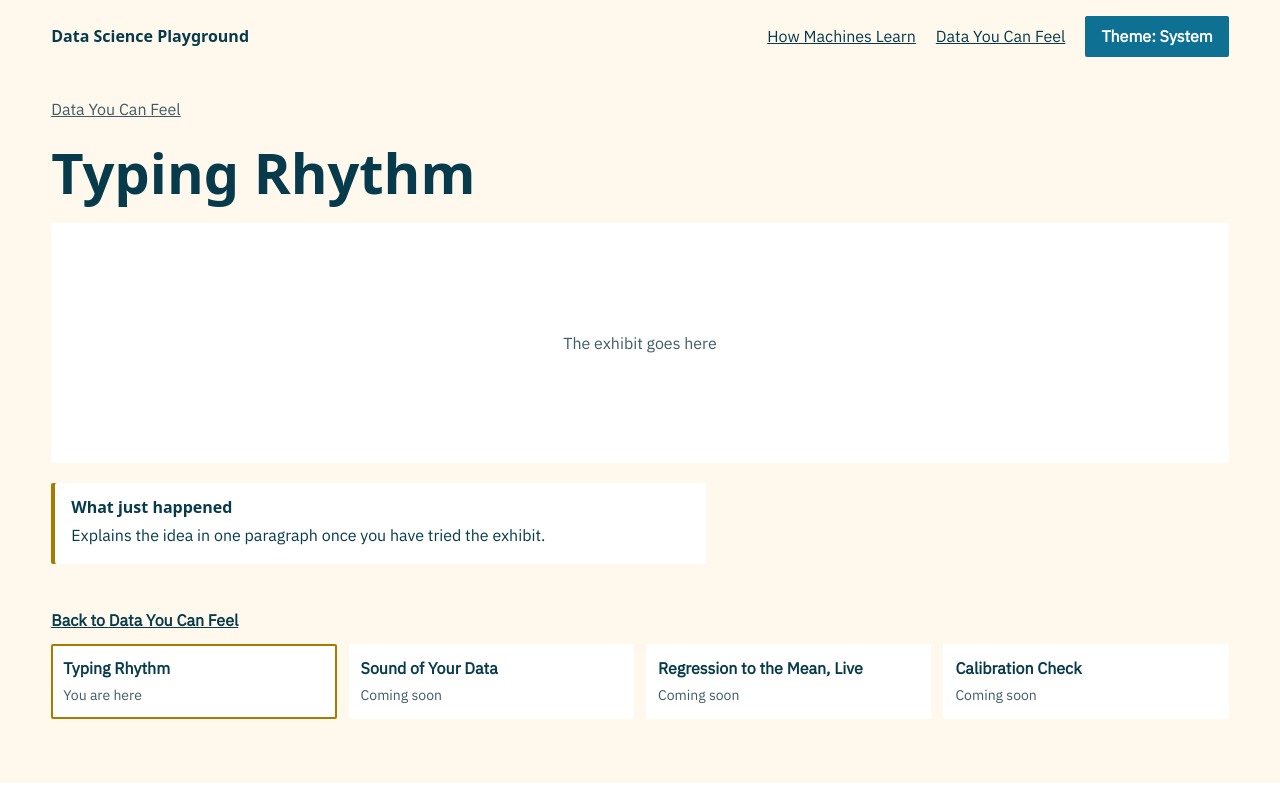
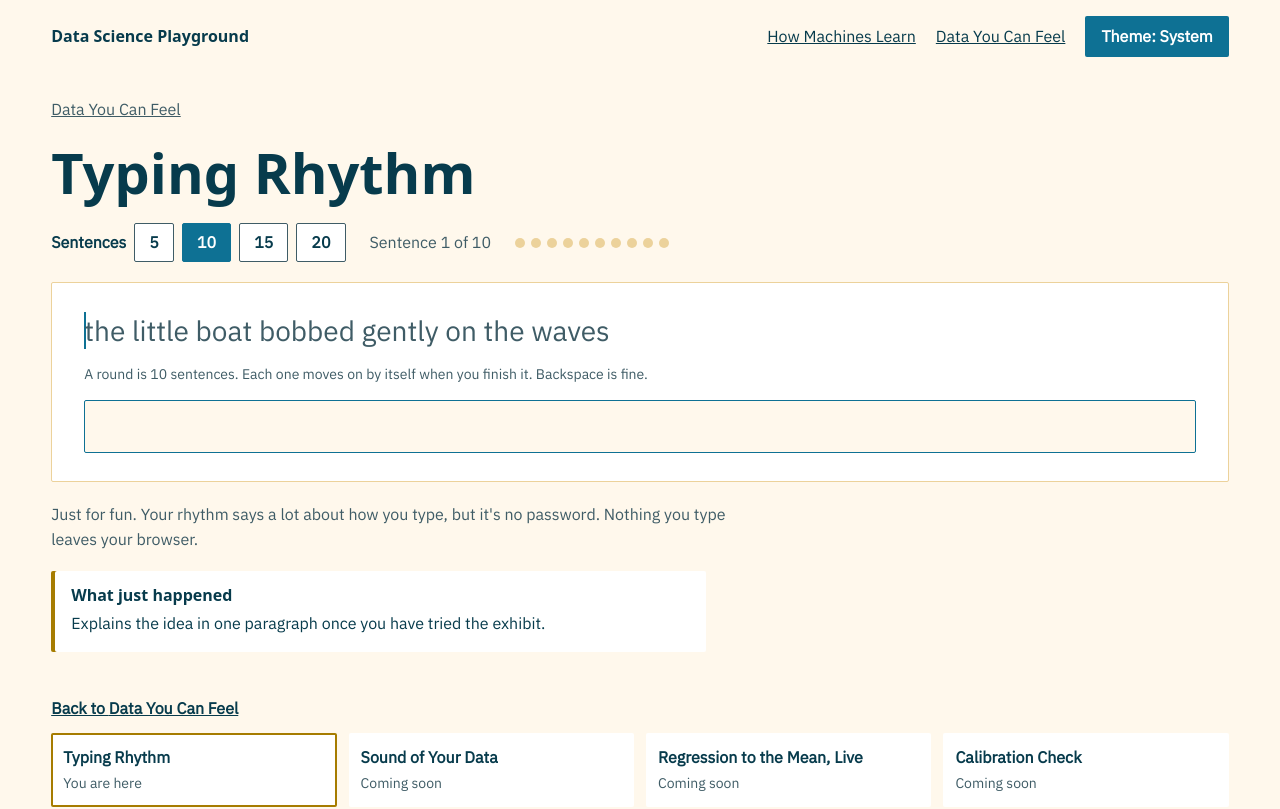
Before and after one commit to roshantariq/Data-Science-Playground, a React (Vite) app: page /feel/typing-rhythm in a window 1280 px wide. Shown: the top 809 px of the page. Built offline with nearby package versions, Linux system fonts and the light colour scheme; a web font is replaced by a local one.

Commit message:
Add the Typing Rhythm typing screen

```diff
--- a/src/App.css
+++ b/src/App.css
@@ -441,6 +441,146 @@ p {
   accent-color: var(--action);
 }
 
+/* Typing Rhythm */
+.typing {
+  display: grid;
+  gap: 20px;
+}
+
+.typing-bar {
+  display: flex;
+  flex-wrap: wrap;
+  align-items: center;
+  gap: 12px 24px;
+}
+
+.typing-bar [role='group'] {
+  display: flex;
+  align-items: center;
+  gap: 8px;
+  font-weight: 600;
+}
+
+.typing-bar button {
+  font: inherit;
+  padding: 6px 14px;
+  border: 1.5px solid var(--text-muted);
+  border-radius: var(--radius);
+  background: var(--surface);
+  color: var(--text);
+  cursor: pointer;
+}
+
+.typing-bar button[aria-pressed='true'] {
+  border-color: var(--action);
+  background: var(--action);
+  color: var(--on-action);
+}
+
+.typing-bar p {
+  color: var(--text-muted);
+}
+
+.typing-dots {
+  display: flex;
+  flex-wrap: wrap;
+  gap: 6px;
+  margin: 0;
+  padding: 0;
+  list-style: none;
+}
+
+.typing-dots li {
+  width: 10px;
+  height: 10px;
+  border-radius: 50%;
+  background: var(--grid);
+}
+
+.typing-dots li.done {
+  background: var(--feel-mark);
+}
+
+.typing-card {
+  display: grid;
+  gap: 14px;
+  padding: 28px 32px;
+  background: var(--surface);
+  border: 1px solid var(--grid);
+  border-radius: var(--radius);
+}
+
+.typing-card ul {
+  margin: 0;
+  padding-left: 1.25em;
+}
+
+.typing-card button {
+  justify-self: start;
+  font: inherit;
+  font-weight: 600;
+  padding: 8px 16px;
+  border: 0;
+  border-radius: var(--radius);
+  background: var(--action);
+  color: var(--on-action);
+  cursor: pointer;
+}
+
+.typing-target {
+  font-size: var(--text-xl);
+  line-height: 1.4;
+  white-space: pre-wrap;
+}
+
+.typing-target span {
+  color: var(--text-muted);
+}
+
+.typing-target .ok {
+  color: var(--text);
+}
+
+.typing-target .wrong {
+  color: var(--on-feel);
+  background: var(--feel);
+  text-decoration: underline wavy;
+  text-underline-offset: 6px;
+}
+
+.typing-target .next {
+  box-shadow: inset 2px 0 0 var(--action);
+}
+
+.typing-card label,
+.typing-note {
+  color: var(--text-muted);
+}
+
+.typing-card label {
+  font-size: var(--text-sm);
+}
+
+.typing-card input {
+  font: inherit;
+  font-size: var(--text-lg);
+  padding: 10px 14px;
+  border: 1.5px solid var(--action);
+  border-radius: var(--radius);
+  background: var(--bg);
+  color: var(--text);
+}
+
+@media (max-width: 699px) {
+  .typing-card {
+    padding: 20px 16px;
+  }
+}
+
+.typing-note {
+  max-width: 72ch;
+}
+
 .panel {
   display: grid;
   gap: 6px;
--- /dev/null
+++ b/src/exhibits/typing-rhythm/TypingRound.tsx
@@ -0,0 +1,200 @@
+import { useEffect, useMemo, useRef, useState } from 'react'
+import { pickSentences } from './sentences.ts'
+import {
+  roundStats,
+  score,
+  standing,
+  STATS,
+  type Key,
+  type Sentence,
+  type Stat,
+} from './stats.ts'
+
+const LENGTHS = [5, 10, 15, 20]
+const NAMES: Record<Stat, string> = {
+  speed: 'Speed',
+  accuracy: 'Accuracy',
+  steadiness: 'Steadiness',
+  touch: 'Touch',
+  rollover: 'Rollover',
+  wordstarts: 'Word starts',
+}
+
+// Letters, space and Backspace are kept; any other key (Shift, arrows...) is
+// a break, so no gap is measured across it.
+const keyName = (key: string) =>
+  /^[a-z]$/i.test(key)
+    ? key.toLowerCase()
+    : key === ' ' || key === 'Backspace'
+      ? key
+      : null
+
+export function TypingRound() {
+  const [round, setRound] = useState(() => pickSentences(10))
+  const [done, setDone] = useState<Sentence[]>([])
+  const [typed, setTyped] = useState('')
+  const [measured, setMeasured] = useState(false)
+  const [started, setStarted] = useState(false) // focus the box only once someone picks
+  const input = useRef<HTMLInputElement>(null)
+  // Key timings and letters stay in page memory only.
+  const keys = useRef<Key[]>([])
+  const held = useRef(new Map<string, NonNullable<Key>>()) // by e.code, until released
+  const index = done.length
+  const finished = index === round.length
+  const target = round[index] ?? ''
+
+  // Releases can land after a sentence moves on, so listen on the whole window.
+  useEffect(() => {
+    const up = (e: KeyboardEvent) => {
+      const k = held.current.get(e.code)
+      if (k) k.up = e.timeStamp
+      held.current.delete(e.code)
+    }
+    window.addEventListener('keyup', up)
+    return () => window.removeEventListener('keyup', up)
+  }, [])
+
+  // At the end, wait (up to a second) for the last key to be released.
+  useEffect(() => {
+    if (!finished) return
+    let tries = 0
+    const check = () => {
+      if (held.current.size === 0 || tries++ >= 20) setMeasured(true)
+      else timer = setTimeout(check, 50)
+    }
+    let timer = setTimeout(check, 0)
+    return () => clearTimeout(timer)
+  }, [finished])
+
+  const result = useMemo(() => {
+    const s = measured ? roundStats(done) : null
+    return s && { s, st: standing(s, round.length) }
+  }, [measured, done, round.length])
+
+  function start(n: number) {
+    setRound(pickSentences(n))
+    setDone([])
+    setTyped('')
+    setMeasured(false)
+    keys.current = []
+    held.current.clear()
+    setStarted(true)
+    input.current?.focus()
+  }
+
+  return (
+    <div className="typing">
+      <div className="typing-bar">
+        <div role="group" aria-label="Sentences in a round">
+          <span>Sentences</span>
+          {LENGTHS.map((n) => (
+            <button
+              key={n}
+              type="button"
+              aria-pressed={n === round.length}
+              onClick={() => start(n)}
+            >
+              {n}
+            </button>
+          ))}
+        </div>
+        <p aria-live="polite">
+          {finished
+            ? `All ${round.length} sentences done`
+            : `Sentence ${index + 1} of ${round.length}`}
+        </p>
+        <ol className="typing-dots" aria-hidden="true">
+          {round.map((s, i) => (
+            <li key={s} className={i < index ? 'done' : undefined} />
+          ))}
+        </ol>
+      </div>
+
+      {!finished ? (
+        <section className="typing-card">
+          <p
+            className="typing-target"
+            aria-label={`Sentence to type: ${target}`}
+          >
+            {[...target].map((c, i) => (
+              <span
+                key={i}
+                className={
+                  i < typed.length
+                    ? typed[i].toLowerCase() === c
+                      ? 'ok'
+                      : 'wrong'
+                    : i === typed.length
+                      ? 'next'
+                      : undefined
+                }
+              >
+                {c}
+              </span>
+            ))}
+          </p>
+          <label htmlFor="typing">
+            A round is {round.length} sentences. Each one moves on by itself
+            when you finish it. Backspace is fine.
+          </label>
+          <input
+            id="typing"
+            ref={input}
+            autoFocus={started}
+            type="text"
+            value={typed}
+            autoComplete="off"
+            autoCorrect="off"
+            autoCapitalize="off"
+            spellCheck={false}
+            onPaste={(e) => e.preventDefault()}
+            onDrop={(e) => e.preventDefault()}
+            onKeyDown={(e) => {
+              if (e.repeat) return
+              const name = keyName(e.key)
+              if (!name) return void keys.current.push(null)
+              const k = { key: name, down: e.timeStamp, up: NaN }
+              keys.current.push(k)
+              held.current.set(e.code, k)
+            }}
+            onChange={(e) => {
+              const v = e.target.value
+              if (v.length < target.length) return setTyped(v)
+              setDone([...done, { target, typed: v, keys: keys.current }])
+              keys.current = []
+              setTyped('')
+            }}
+          />
+        </section>
+      ) : (
+        <section className="typing-card">
+          {!measured ? (
+            <p>Working out your stats…</p>
+          ) : result ? (
+            <>
+              <p>Score: {Math.round(score(result.st))} out of 100</p>
+              <ul>
+                {STATS.map((k) => (
+                  <li key={k}>
+                    {NAMES[k]}: {result.s[k].toFixed(3)}, better than{' '}
+                    {Math.round(result.st[k])}% of typists in the study
+                  </li>
+                ))}
+              </ul>
+            </>
+          ) : (
+            <p>That round was too short to measure. Try another.</p>
+          )}
+          <button type="button" onClick={() => start(round.length)}>
+            Type another round
+          </button>
+        </section>
+      )}
+
+      <p className="typing-note">
+        Just for fun. Your rhythm says a lot about how you type, but it's no
+        password. Nothing you type leaves your browser.
+      </p>
+    </div>
+  )
+}
--- a/src/pages/Exhibit.tsx
+++ b/src/pages/Exhibit.tsx
@@ -3,6 +3,7 @@ import { Description } from '../components/Description.tsx'
 import { EXHIBITS, WINGS, wingExhibits } from '../exhibits.ts'
 import { Explainer, TryThis } from '../exhibits/overfitting/Explainer.tsx'
 import { PointArea } from '../exhibits/overfitting/PointArea.tsx'
+import { TypingRound } from '../exhibits/typing-rhythm/TypingRound.tsx'
 import { NotFound } from './NotFound.tsx'
 
 export function Exhibit() {
@@ -23,6 +24,8 @@ export function Exhibit() {
       <h1>{exhibit.title}</h1>
       {exhibit.slug === 'overfitting' ? (
         <PointArea />
+      ) : exhibit.slug === 'typing-rhythm' ? (
+        <TypingRound />
       ) : (
         <div className="placeholder">The exhibit goes here</div>
       )}
```
